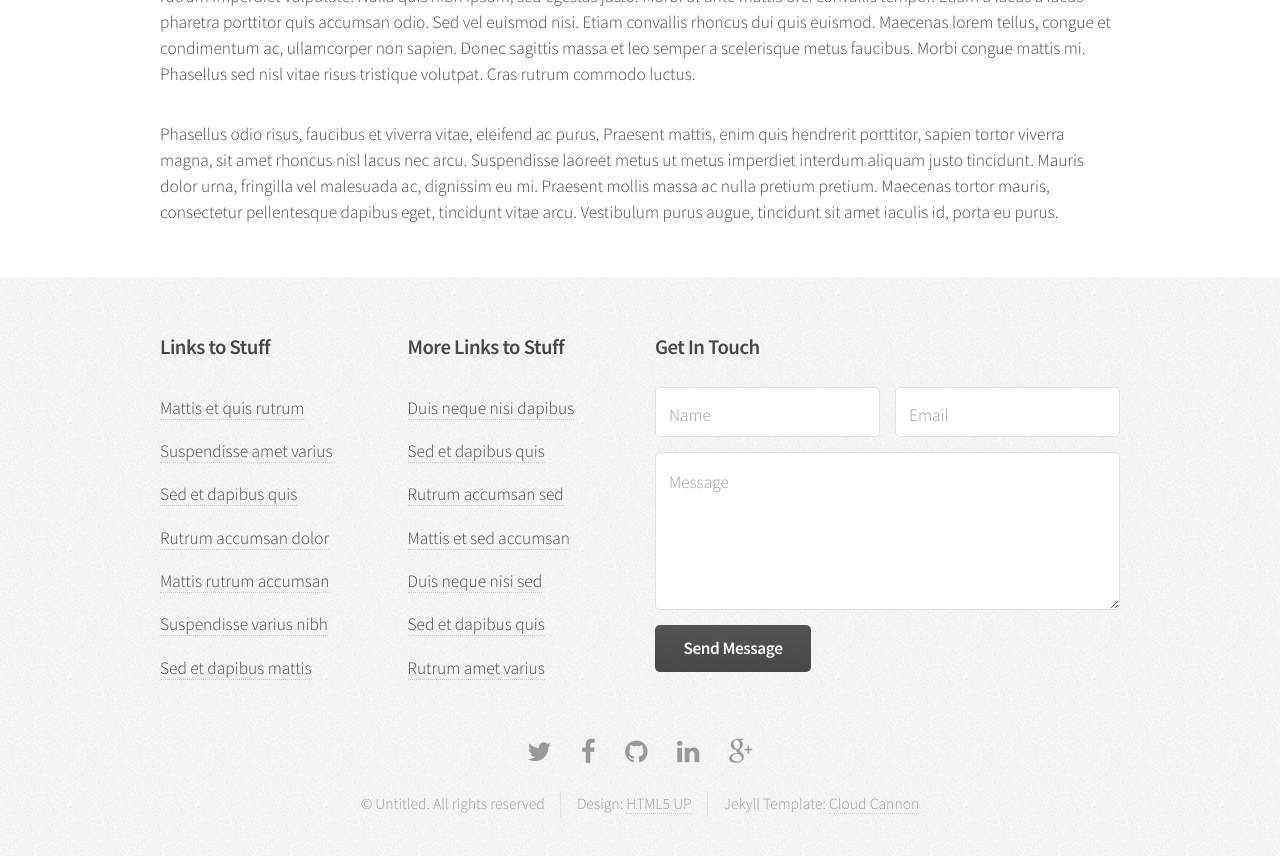
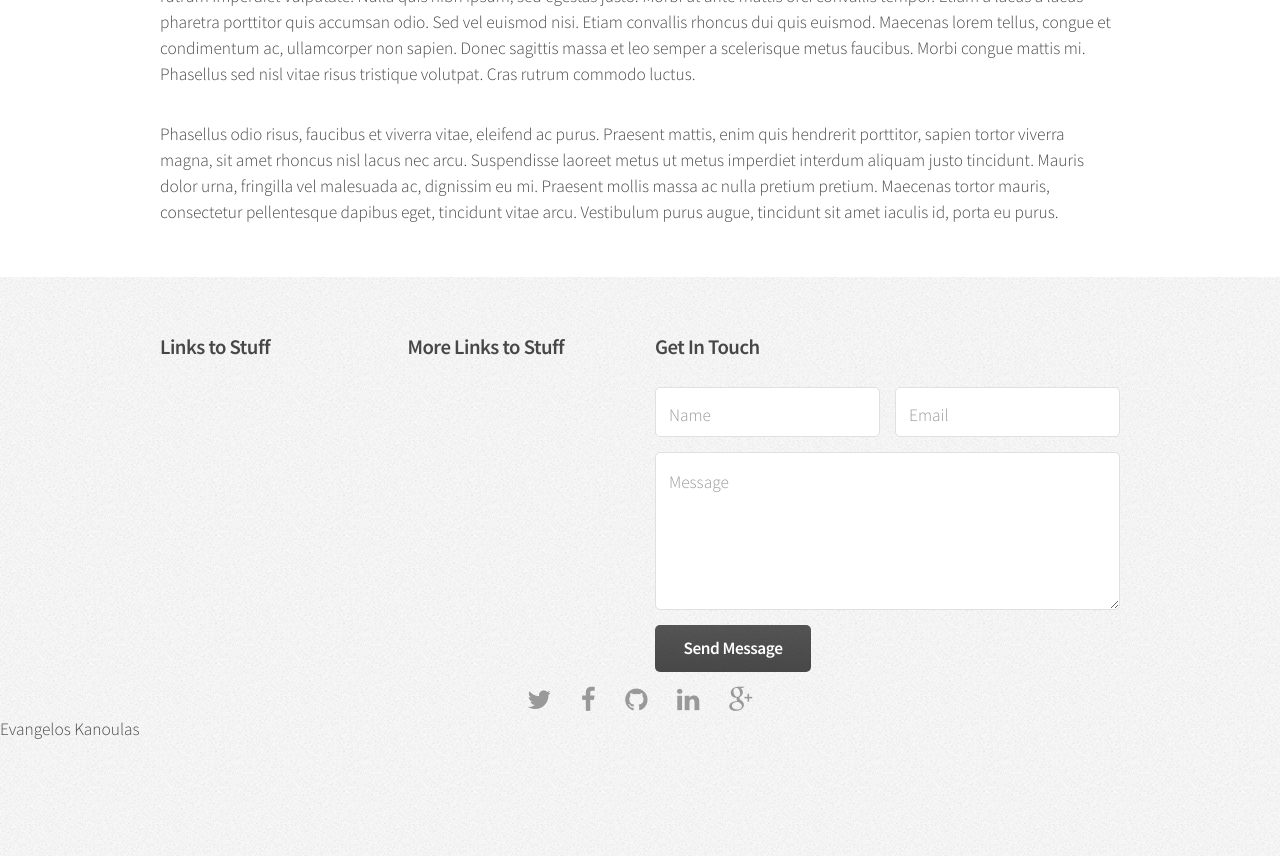
Before and after one commit to ekanou/evaluation, a Jekyll site: the page built from no-sidebar.html, in a window 1280 px wide and 900 px high, scrolled down 1038 px. Shown: the top 856 px of the window. Built offline with Jekyll 4.4.1, drawn with Linux system fonts in a browser that asks for light colours; after the commit the page ends 1866 px from its top, so only the background shows below that.

Commit message:
Update footer.html

```diff
--- a/_includes/footer.html
+++ b/_includes/footer.html
@@ -7,25 +7,25 @@
 								<section class="6u">
 									<h3>Links to Stuff</h3>
 									<ul class="links">
-										<li><a href="#">Mattis et quis rutrum</a></li>
-										<li><a href="#">Suspendisse amet varius</a></li>
-										<li><a href="#">Sed et dapibus quis</a></li>
-										<li><a href="#">Rutrum accumsan dolor</a></li>
-										<li><a href="#">Mattis rutrum accumsan</a></li>
-										<li><a href="#">Suspendisse varius nibh</a></li>
-										<li><a href="#">Sed et dapibus mattis</a></li>
+										<li><a href="#"></a></li>
+										<li><a href="#"></a></li>
+										<li><a href="#"></a></li>
+										<li><a href="#"></a></li>
+										<li><a href="#"></a></li>
+										<li><a href="#"></a></li>
+										<li><a href="#"></a></li>
 									</ul>
 								</section>
 								<section class="6u">
 									<h3>More Links to Stuff</h3>
 									<ul class="links">
-										<li><a href="#">Duis neque nisi dapibus</a></li>
-										<li><a href="#">Sed et dapibus quis</a></li>
-										<li><a href="#">Rutrum accumsan sed</a></li>
-										<li><a href="#">Mattis et sed accumsan</a></li>
-										<li><a href="#">Duis neque nisi sed</a></li>
-										<li><a href="#">Sed et dapibus quis</a></li>
-										<li><a href="#">Rutrum amet varius</a></li>
+										<li><a href="#"></a></li>
+										<li><a href="#"></a></li>
+										<li><a href="#"></a></li>
+										<li><a href="#"></a></li>
+										<li><a href="#"></a></li>
+										<li><a href="#"></a></li>
+										<li><a href="#"></a></li>
 									</ul>
 								</section>
 							</div>
@@ -67,10 +67,9 @@
 						<li><a href="#" class="icon fa-google-plus"><span class="label">Google+</span></a></li>
 					</ul>
 
-				<!-- Copyright -->
-					<div class="copyright">
+					<div class="ekanou">
 						<ul class="menu">
-							<li>&copy; Untitled. All rights reserved</li><li>Design: <a href="http://html5up.net">HTML5 UP</a></li><li> Jekyll Template: <a href="http://cloudcannon.com">Cloud Cannon</a></li>
+							<li>Evangelos Kanoulas</li>
 						</ul>
 					</div>
 
```
